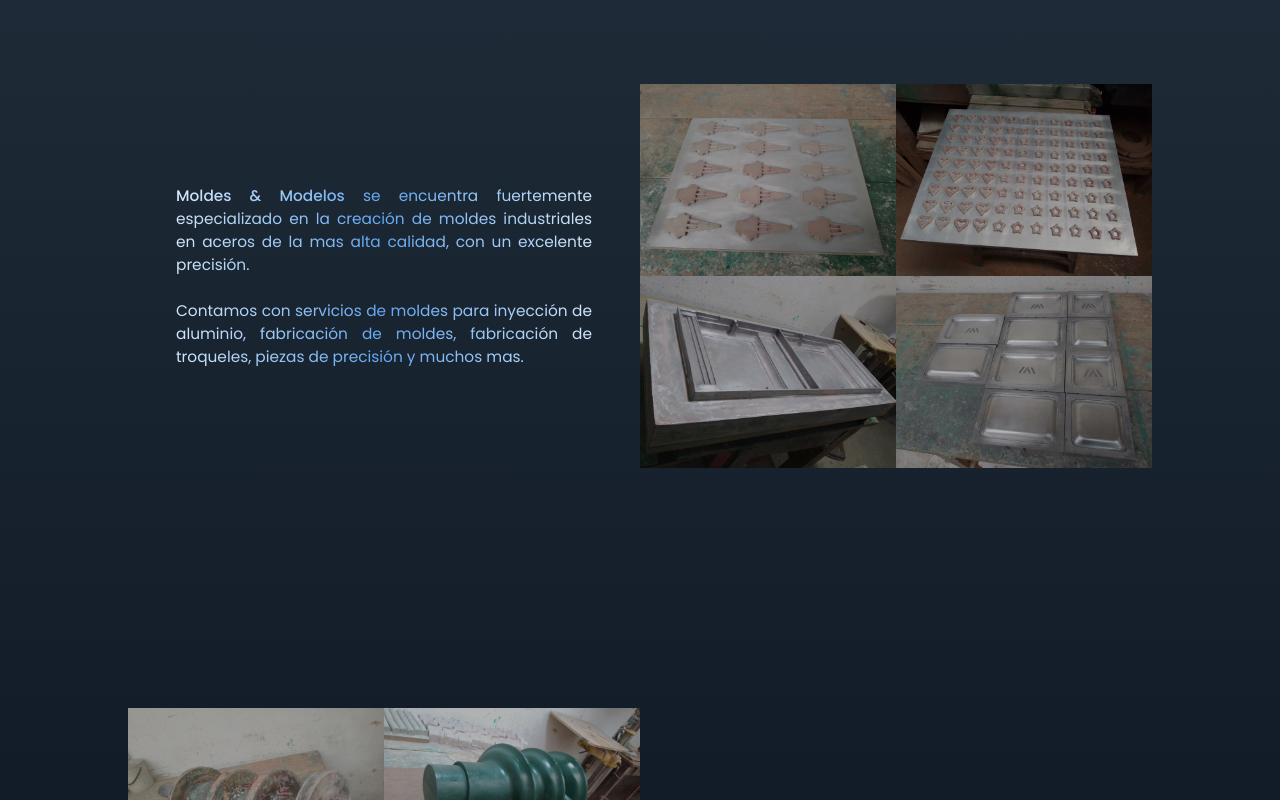
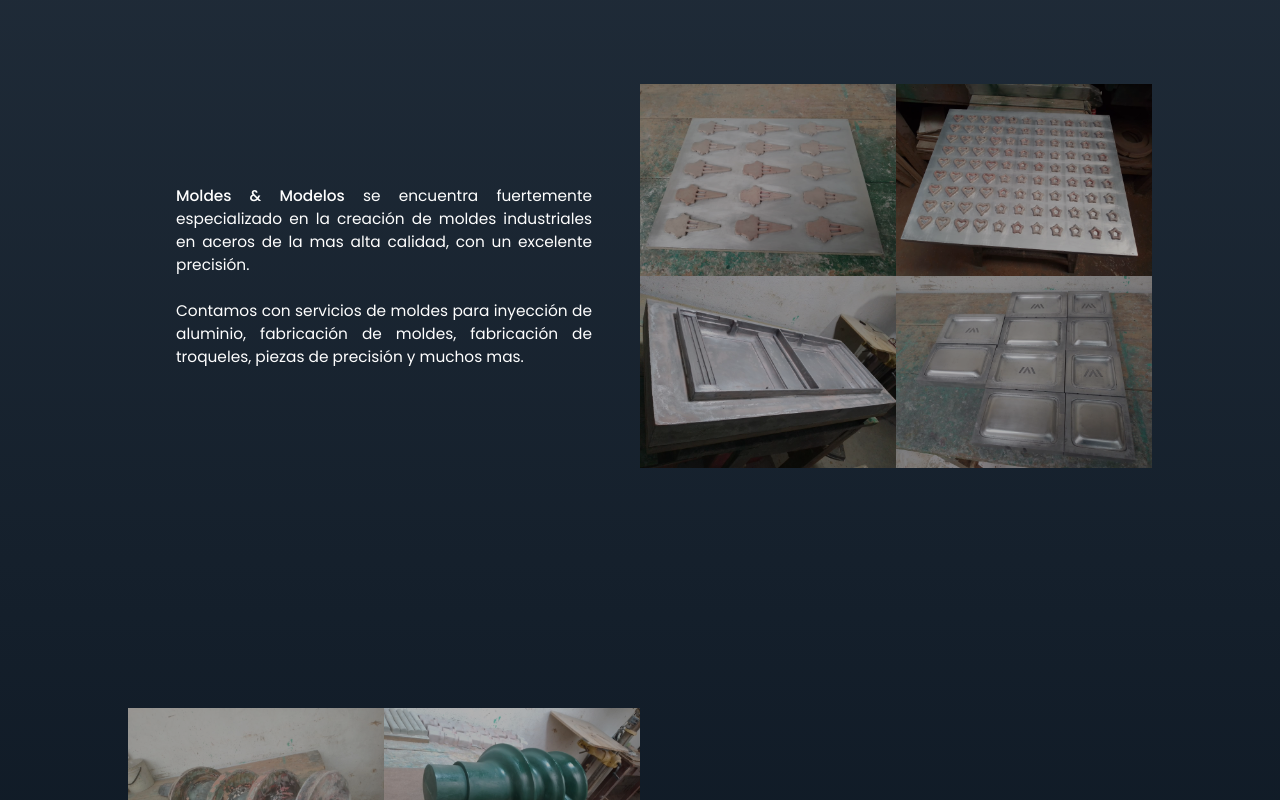
Before and after one commit to giovannymontero99/Moldes-Modelos, a React (Vite) app: page / in a window 1280 px wide. Shown: the part 940-1740 px from the top of the page. Built offline with nearby package versions, Linux system fonts and the light colour scheme.

Commit message:
1 file modified

```diff
--- a/src/Components/main-section-components/Services.css
+++ b/src/Components/main-section-components/Services.css
@@ -21,9 +21,7 @@
 
 .servicios-container__description {
   padding: 3rem;
-  background: linear-gradient(90deg, #eef5fc, #61a7f1, #eef5fc);
-  background-clip: text;
-  color: transparent;
+  color: #fefefe;
   font-size: 1.2vw;
   text-align: justify;
 }
```
